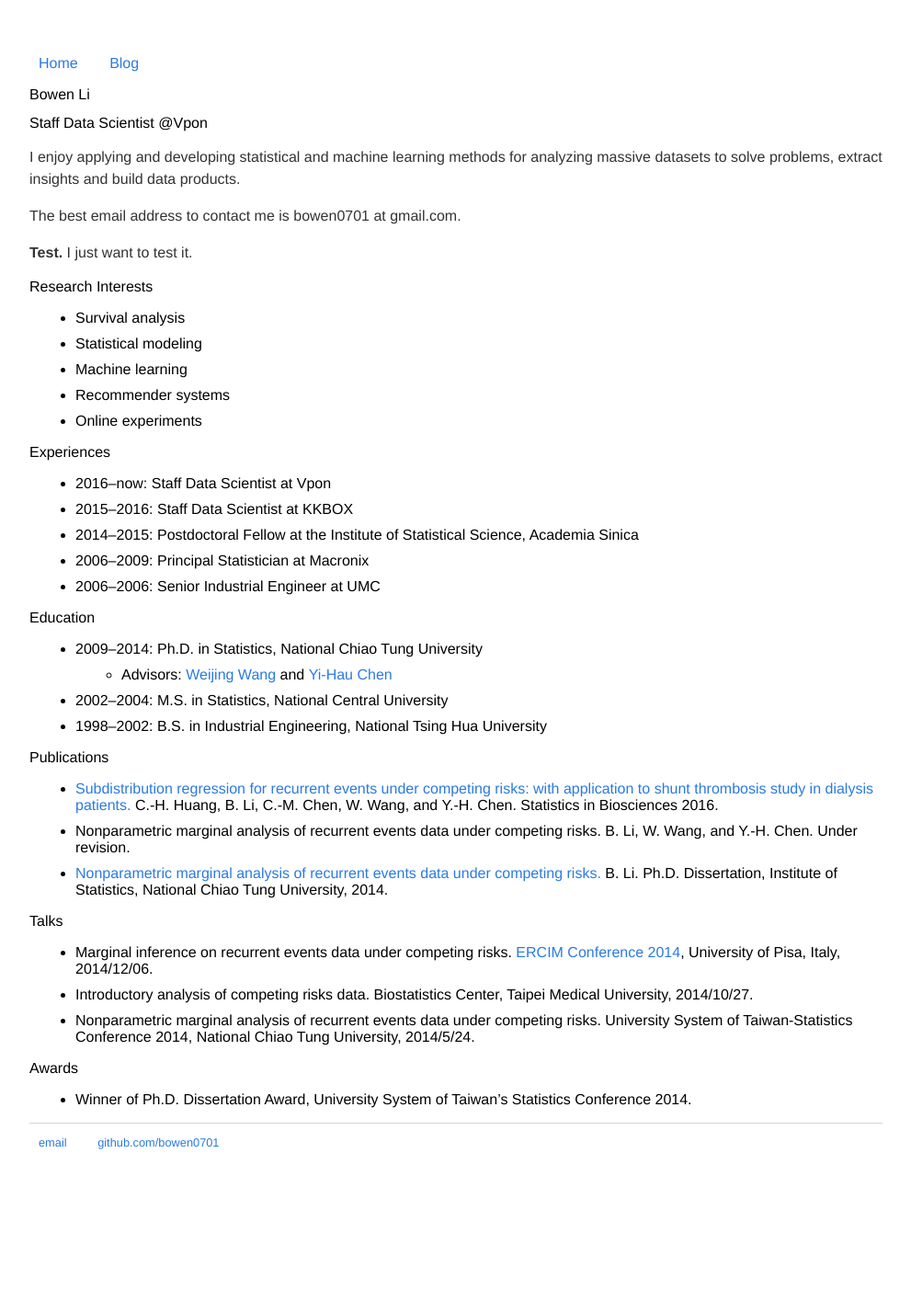
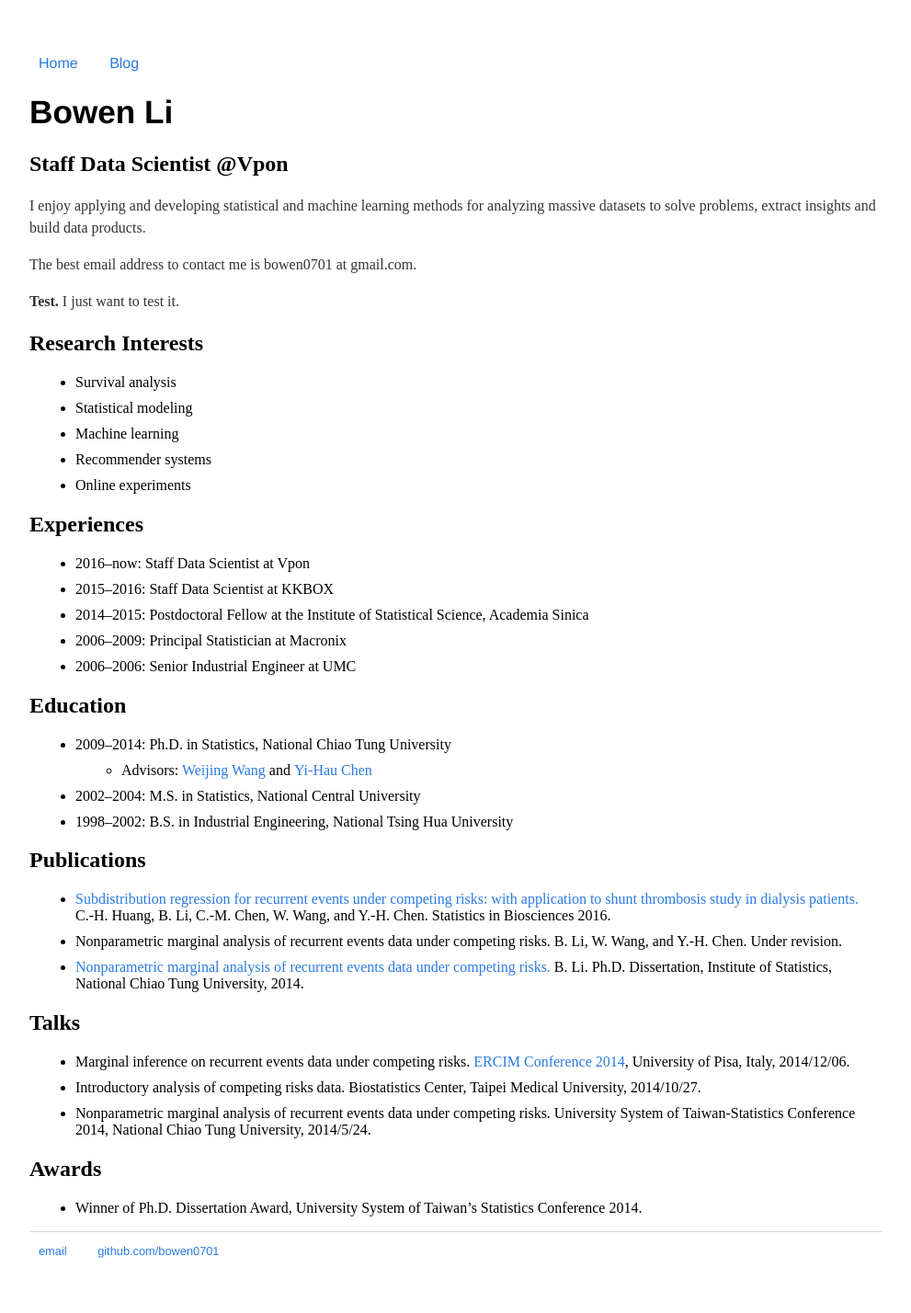
Before and after one commit to bowen0701/bowen0701.github.io, a Jekyll site: the page built from index.md, in a window 1280 px wide. Shown: the whole page at 92% size, without its empty margins (144-1135 px from the left). Built offline with Jekyll 4.4.1, drawn with Linux system fonts in a browser that asks for light colours; before the commit the page ends 1310 px from its top, so only the background shows below that.

Commit message:
Recover CSS

```diff
--- a/css/main.css
+++ b/css/main.css
@@ -1,9 +1,9 @@
 body {
-    font-family: Helvetica, Arial, sans-serif;
     margin: 60px auto;
     width: 72.5%;
 }
 nav ul, footer ul {
+    font-family:'Helvetica', 'Arial', 'Sans-Serif';
     padding: 0px;
     list-style: none;
     font-weight: 300;
@@ -15,9 +15,9 @@ nav ul li, footer ul li {
 a         { color: #2a7ae2; text-decoration: none; }
 a:hover   { color: #000; text-decoration: underline; }
 a:visited { color: #205caa; }
-h1, h2, h3, h4, h5, h6 {
-    font-size: 100%;
-    font-weight: 400;
+h1 {
+    font-size: 2.2em;
+    font-family:'Helvetica', 'Arial', 'Sans-Serif';
 }
 p {
     font-size: 1em;
```
